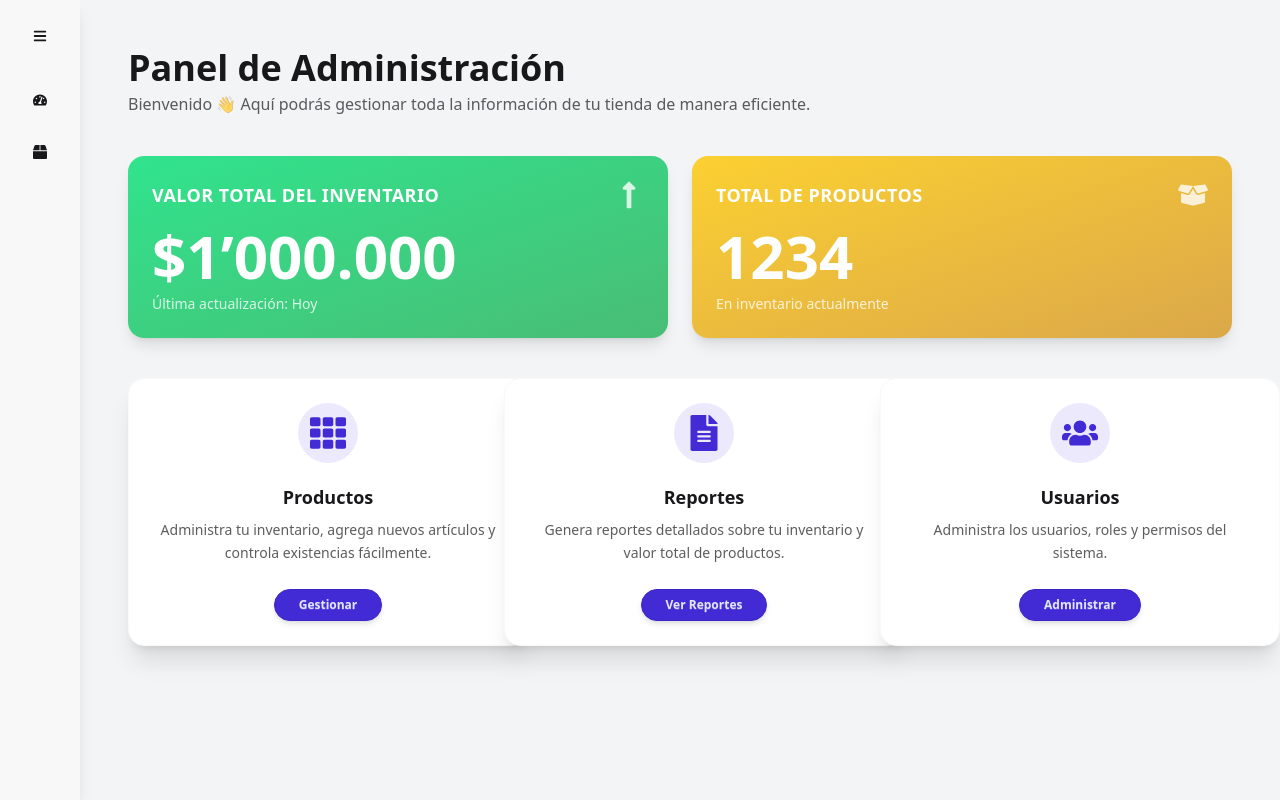
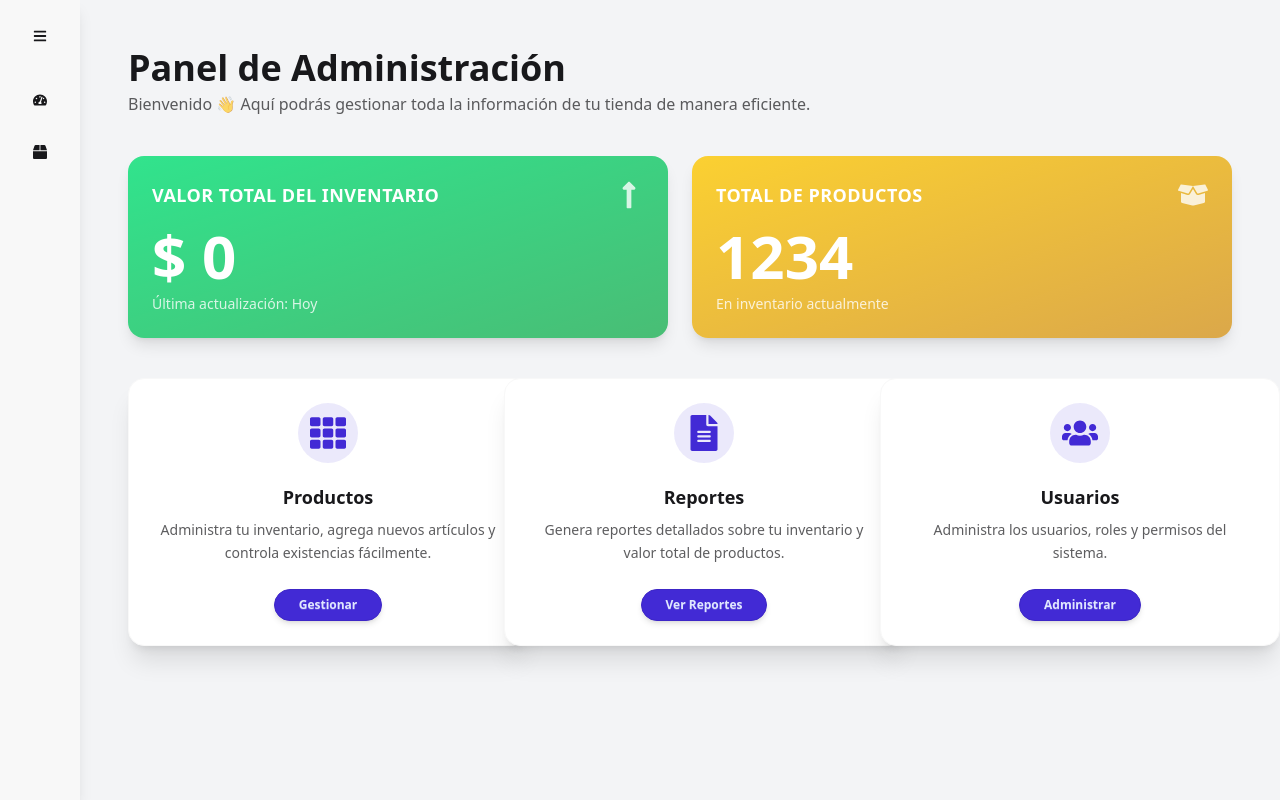
Before and after one commit to Samuelcdev/Heaven_shop, a React (Vite) app in the folder frontend/: page / in a window 1280 px wide. Built offline with nearby package versions, Linux system fonts and the light colour scheme; no server answers.

Commit message:
feat(frontend): Add total value to dashboard

```diff
--- /dev/null
+++ b/frontend/api/report.api.js
@@ -0,0 +1,6 @@
+import api from "./axios.js";
+
+export const totalValueInventory = async () => {
+    const res = await api.get("/report/inventory/");
+    return res.data
+}
--- /dev/null
+++ b/frontend/src/hooks/useTotalValueInventory.js
@@ -0,0 +1,28 @@
+import { useCallback, useState, useEffect } from "react";
+import { totalValueInventory } from "../../api/report.api";
+
+export default function useInventoryTotalValue() {
+    const [value, setValue] = useState(0);
+    const [items, setItems] = useState(0);
+    const [error, setError] = useState(null);
+
+    const load = useCallback(async () => {
+        try {
+            const inventory = await totalValueInventory();
+            setValue(inventory.report.totalValue);
+        } catch (err) {
+            setError(err)
+        }
+    });
+
+    useEffect(() => {
+        load();
+    }, [load]);
+
+    return {
+        value,
+        items,
+        error,
+        reload: load
+    }
+}
--- a/frontend/src/pages/Dashboard.jsx
+++ b/frontend/src/pages/Dashboard.jsx
@@ -7,9 +7,11 @@ import {
 } from "react-icons/fa";
 import { useOutletContext } from "react-router-dom";
 import MainCard from "../components/MainCard";
+import useInventoryTotalValue from "../hooks/useTotalValueInventory";
 
 export default function Dashboard() {
     const { sidebarOpen } = useOutletContext();
+    const {value, reload} = useInventoryTotalValue();
     const services = [
         {
             title: "Productos",
@@ -55,7 +57,7 @@ export default function Dashboard() {
                         <FaLongArrowAltUp className="text-3xl opacity-80" />
                     </div>
                     <p className="text-5xl md:text-6xl font-bold mt-4">
-                        $1’000.000
+                        {"$ " + new Intl.NumberFormat().format(value)}
                     </p>
                     <span className="text-sm opacity-80 mt-2">
                         Última actualización: Hoy
```
